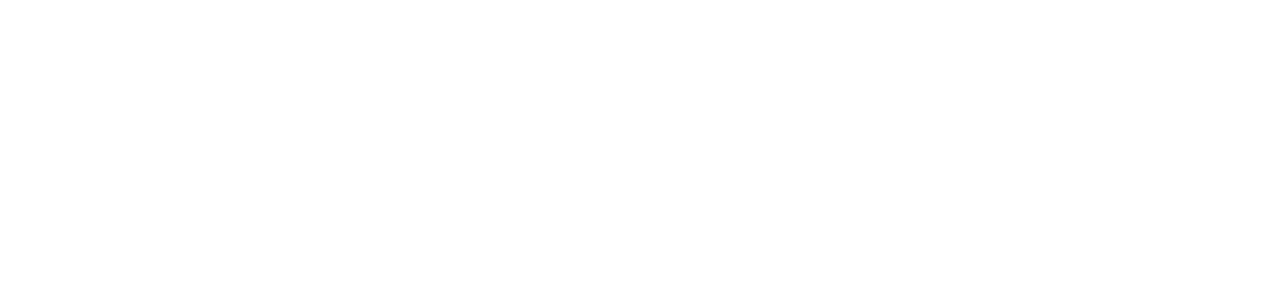
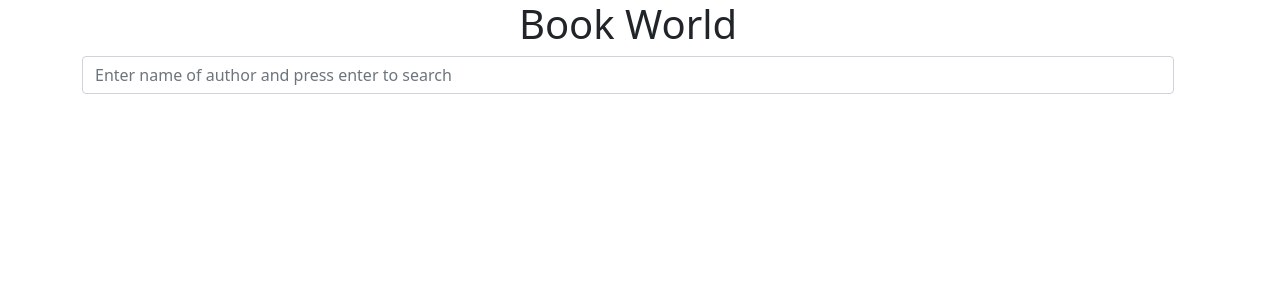
Before and after one commit to Nishant-Pall/search-author, a React (Create React App) app: page / in a window 1280 px wide. Shown: the top 300 px of the page. Built offline with nearby package versions, Linux system fonts and the light colour scheme.

Commit message:
Fetch response

```diff
--- a/package.json
+++ b/package.json
@@ -10,6 +10,7 @@
     "@types/node": "^12.0.0",
     "@types/react": "^17.0.0",
     "@types/react-dom": "^17.0.0",
+    "axios": "^0.21.1",
     "react": "^17.0.2",
     "react-dom": "^17.0.2",
     "react-scripts": "4.0.3",
--- a/public/index.html
+++ b/public/index.html
@@ -2,7 +2,9 @@
 <html lang="en">
   <head>
     <meta charset="utf-8" />
+    <link href="https://cdn.jsdelivr.net/npm/bootstrap@5.1.0/dist/css/bootstrap.min.css" rel="stylesheet" integrity="sha384-KyZXEAg3QhqLMpG8r+8fhAXLRk2vvoC2f3B09zVXn8CA5QIVfZOJ3BCsw2P0p/We" crossorigin="anonymous">
     <link rel="icon" href="%PUBLIC_URL%/favicon.ico" />
+    <link href="../src/index.css" type="stylesheet"/>
     <meta name="viewport" content="width=device-width, initial-scale=1" />
     <meta name="theme-color" content="#000000" />
     <meta
@@ -24,7 +26,7 @@
       work correctly both with client-side routing and a non-root public URL.
       Learn how to configure a non-root public URL by running `npm run build`.
     -->
-    <title>React App</title>
+    <title>Author Search</title>
   </head>
   <body>
     <noscript>You need to enable JavaScript to run this app.</noscript>
@@ -39,5 +41,6 @@
       To begin the development, run `npm start` or `yarn start`.
       To create a production bundle, use `npm run build` or `yarn build`.
     -->
+    <script src="https://cdn.jsdelivr.net/npm/bootstrap@5.1.0/dist/js/bootstrap.bundle.min.js" integrity="sha384-U1DAWAznBHeqEIlVSCgzq+c9gqGAJn5c/t99JyeKa9xxaYpSvHU5awsuZVVFIhvj" crossorigin="anonymous"></script>
   </body>
 </html>
--- a/src/App.tsx
+++ b/src/App.tsx
@@ -1,9 +1,72 @@
-import React from "react";
+/* eslint-disable array-callback-return */
+import React, { FC, useState } from "react";
+import axios from "axios";
+import Card from "./components/Card";
+import "./index.css";
 
 interface Props {}
 
-const App = (props: Props) => {
-    return <div></div>;
+const App: FC = (props: Props) => {
+    const [name, setName] = useState("");
+    const [response, setResponse] = useState([]);
+
+    const searchAuthor = async (event: React.FormEvent<HTMLFormElement>) => {
+        event.preventDefault();
+        const response = await axios.get(
+            "https://openlibrary.org/search/authors.json",
+            {
+                params: {
+                    q: name,
+                },
+            }
+        );
+        setResponse(response.data.docs);
+        // console.log(response.data.docs);
+        console.log(typeof response.data.docs[0].work_count);
+    };
+
+    return (
+        <div className="container">
+            <div className="row">
+                <div className="col">
+                    <h1>Book World</h1>
+                </div>
+            </div>
+            <div className="row">
+                <div className="col">
+                    <form onSubmit={searchAuthor}>
+                        <div className="mb-3">
+                            <input
+                                value={name}
+                                onChange={(e) => {
+                                    setName(e.target.value);
+                                }}
+                                type="text"
+                                className="form-control"
+                                placeholder="Enter name of author and press enter to search"
+                            />
+                        </div>
+                    </form>
+                </div>
+            </div>
+            <div className="row">
+                <div className="col">
+                    {response.map((author: any) => {
+                        return (
+                            <div key={author.name}>
+                                <Card
+                                    name={author.name}
+                                    birthDate={author.birth_date}
+                                    topWork={author.top_work}
+                                    totalBooks={author.work_count}
+                                />
+                            </div>
+                        );
+                    })}
+                </div>
+            </div>
+        </div>
+    );
 };
 
 export default App;
--- /dev/null
+++ b/src/components/Card.tsx
@@ -0,0 +1,49 @@
+import React, { FC } from "react";
+
+interface Props {
+    name: any;
+    birthDate: any;
+    topWork: any;
+    totalBooks: any;
+}
+
+const Card: FC<Props> = ({ birthDate, topWork, totalBooks }: Props) => {
+    console.log(topWork);
+
+    return (
+        <div className="container">
+            <h1>Hello</h1>
+            <div>
+                <h1>{birthDate}</h1>
+                <h1>{topWork}</h1>
+                <h1>{totalBooks}</h1>
+            </div>
+            <p>
+                <button
+                    className="btn btn-primary"
+                    type="button"
+                    data-bs-toggle="collapse"
+                    data-bs-target="#collapseWidthExample"
+                    aria-expanded="false"
+                    aria-controls="collapseWidthExample"
+                >
+                    Toggle width collapse
+                </button>
+            </p>
+            <div style={{ minHeight: "120px" }}>
+                <div
+                    className="collapse collapse-horizontal"
+                    id="collapseWidthExample"
+                >
+                    <div className="card card-body" style={{ width: "300px" }}>
+                        This is some placeholder content for a horizontal
+                        collapse. It's hidden by default and shown when
+                        triggered.
+                    </div>
+                </div>
+            </div>
+        </div>
+    );
+};
+
+export default Card;
--- /dev/null
+++ b/src/index.css
@@ -0,0 +1,10 @@
+.container {
+    /* display: flex; */
+    justify-content: center;
+    align-items: center;
+    text-align: center;
+    /* min-height: 40rem; */
+}
+.container .row {
+    width: 100%;
+}
--- /dev/null
+++ b/src/react-app-env.d.ts
@@ -0,0 +1 @@
+/// <reference types="react-scripts" />
```
Also changed, not shown: 1 other file (tests, documents, lock files or other folders).
